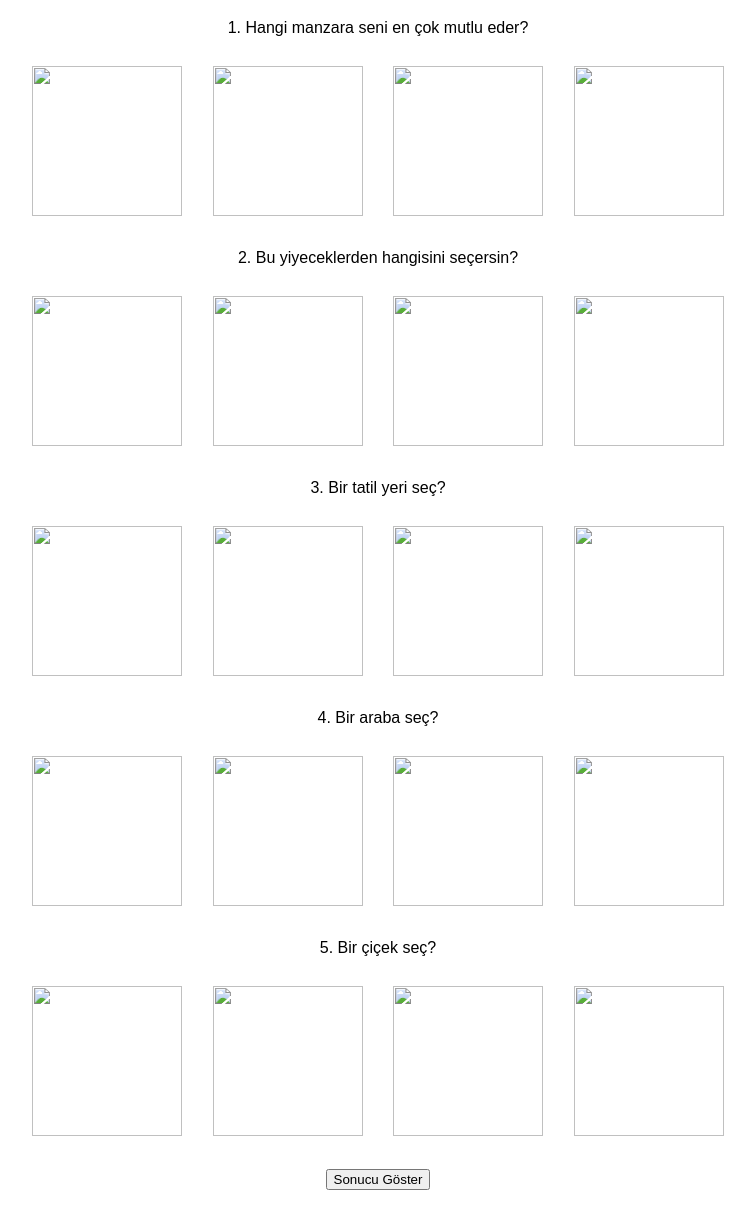
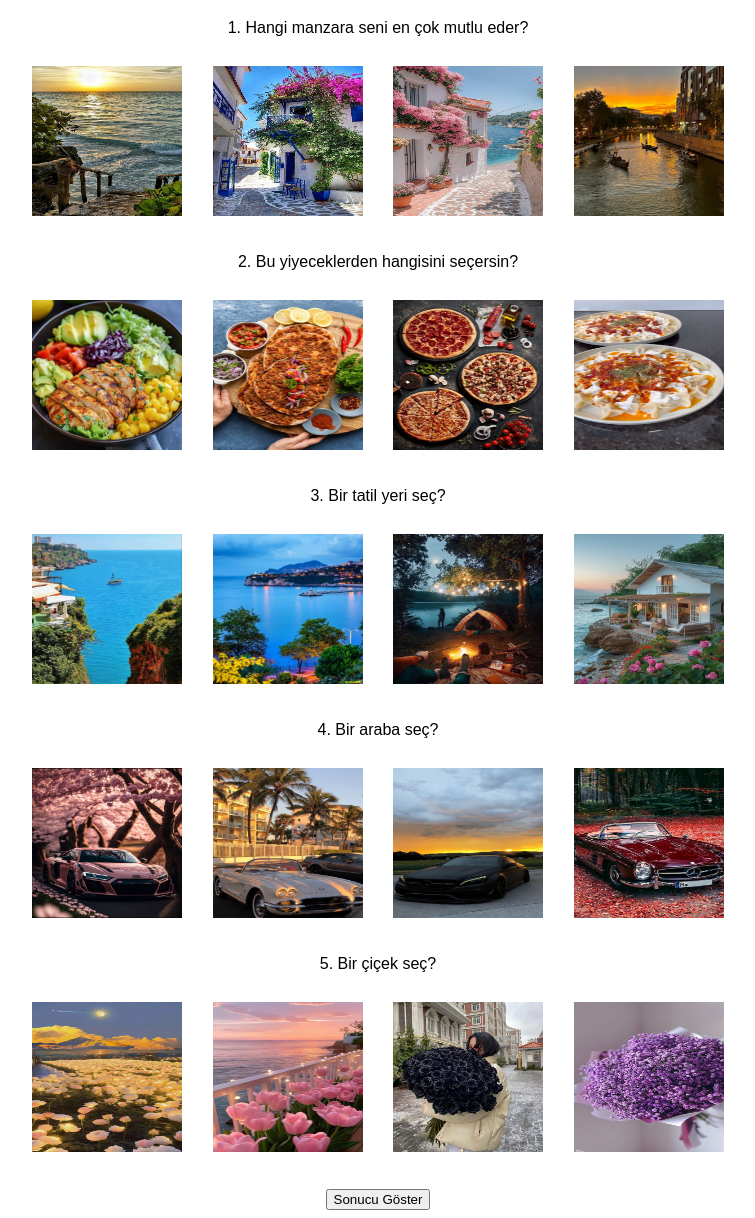
Before and after one commit to svvlkbr/kodluyoruz-proje, a plain HTML site: page index.html in a window 1280 px wide. Shown: the part 61-1279 px from the top of the page, without its empty margins (262-1017 px from the left). Drawn offline with Linux system fonts and the light colour scheme; the site is published under a folder, as on GitHub Pages, so addresses that start at the root find nothing.

Commit message:
path fix

```diff
--- a/index.html
+++ b/index.html
@@ -19,50 +19,50 @@
         <div class="question" id="q1">
             <p>1. Hangi manzara seni en çok mutlu eder?</p>
             <div class="options">
-                <img src="/resimler/resim1.jpg" onclick="selectAnswer(1, 'mavi', this)">
-                <img src="/resimler/resim2.jpg" onclick="selectAnswer(1, 'yeşil', this)">
-                <img src="/resimler/resim3.jpg" onclick="selectAnswer(1, 'turuncu', this)">
-                <img src="/resimler/resim4.jpg" onclick="selectAnswer(1, 'beyaz', this)">
+                <img src="resimler/resim1.jpg" onclick="selectAnswer(1, 'mavi', this)">
+                <img src="resimler/resim2.jpg" onclick="selectAnswer(1, 'yeşil', this)">
+                <img src="resimler/resim3.jpg" onclick="selectAnswer(1, 'turuncu', this)">
+                <img src="resimler/resim4.jpg" onclick="selectAnswer(1, 'beyaz', this)">
             </div>
         </div>
 
         <div class="question" id="q2">
             <p>2. Bu yiyeceklerden hangisini seçersin?</p>
             <div class="options">
-                <img src="/resimler/resim5.jpg" onclick="selectAnswer(2, 'kırmızı', this)">
-                <img src="/resimler/resim6.jpg" onclick="selectAnswer(2, 'kahverengi', this)">
-                <img src="/resimler/resim7.jpg" onclick="selectAnswer(2, 'yeşil', this)">
-                <img src="/resimler/resim8.jpg" onclick="selectAnswer(2, 'turkuaz', this)">
+                <img src="resimler/resim5.jpg" onclick="selectAnswer(2, 'kırmızı', this)">
+                <img src="resimler/resim6.jpg" onclick="selectAnswer(2, 'kahverengi', this)">
+                <img src="resimler/resim7.jpg" onclick="selectAnswer(2, 'yeşil', this)">
+                <img src="resimler/resim8.jpg" onclick="selectAnswer(2, 'turkuaz', this)">
             </div>
         </div>
 
         <div class="question" id="q3">
             <p>3. Bir tatil yeri seç?</p>
             <div class="options">
-                <img src="/resimler/resim9.jpg" onclick="selectAnswer(3, 'mavi', this)">
-                <img src="/resimler/resim10.jpg" onclick="selectAnswer(3, 'yeşil', this)">
-                <img src="/resimler/resim11.jpg" onclick="selectAnswer(3, 'siyah', this)">
-                <img src="/resimler/resim12.jpg" onclick="selectAnswer(3, 'pembe', this)">
+                <img src="resimler/resim9.jpg" onclick="selectAnswer(3, 'mavi', this)">
+                <img src="resimler/resim10.jpg" onclick="selectAnswer(3, 'yeşil', this)">
+                <img src="resimler/resim11.jpg" onclick="selectAnswer(3, 'siyah', this)">
+                <img src="resimler/resim12.jpg" onclick="selectAnswer(3, 'pembe', this)">
             </div>
         </div>
 
         <div class="question" id="q4">
             <p>4. Bir araba  seç?</p>
             <div class="options">
-                <img src="/resimler/resim13.jpg" onclick="selectAnswer(4, 'mavi', this)">
-                <img src="/resimler/resim14.jpg" onclick="selectAnswer(4, 'yeşil', this)">
-                <img src="/resimler/resim15.jpg" onclick="selectAnswer(4, 'siyah', this)">
-                <img src="/resimler/resim16.jpg" onclick="selectAnswer(4, 'pembe', this)">
+                <img src="resimler/resim13.jpg" onclick="selectAnswer(4, 'mavi', this)">
+                <img src="resimler/resim14.jpg" onclick="selectAnswer(4, 'yeşil', this)">
+                <img src="resimler/resim15.jpg" onclick="selectAnswer(4, 'siyah', this)">
+                <img src="resimler/resim16.jpg" onclick="selectAnswer(4, 'pembe', this)">
             </div>
         </div>
 
         <div class="question" id="q5">
             <p>5. Bir çiçek seç?</p>
             <div class="options">
-                <img src="/resimler/resim17.jpg" onclick="selectAnswer(5, 'kırmızı', this)">
-                <img src="/resimler/resim18.jpg" onclick="selectAnswer(5, 'sarı', this)">
-                <img src="/resimler/resim19.jpg" onclick="selectAnswer(5, 'pembe', this)">
-                <img src="/resimler/resim20.jpg" onclick="selectAnswer(5, 'yeşil', this)">
+                <img src="resimler/resim17.jpg" onclick="selectAnswer(5, 'kırmızı', this)">
+                <img src="resimler/resim18.jpg" onclick="selectAnswer(5, 'sarı', this)">
+                <img src="resimler/resim19.jpg" onclick="selectAnswer(5, 'pembe', this)">
+                <img src="resimler/resim20.jpg" onclick="selectAnswer(5, 'yeşil', this)">
             </div>
         </div>
     </div>
```
